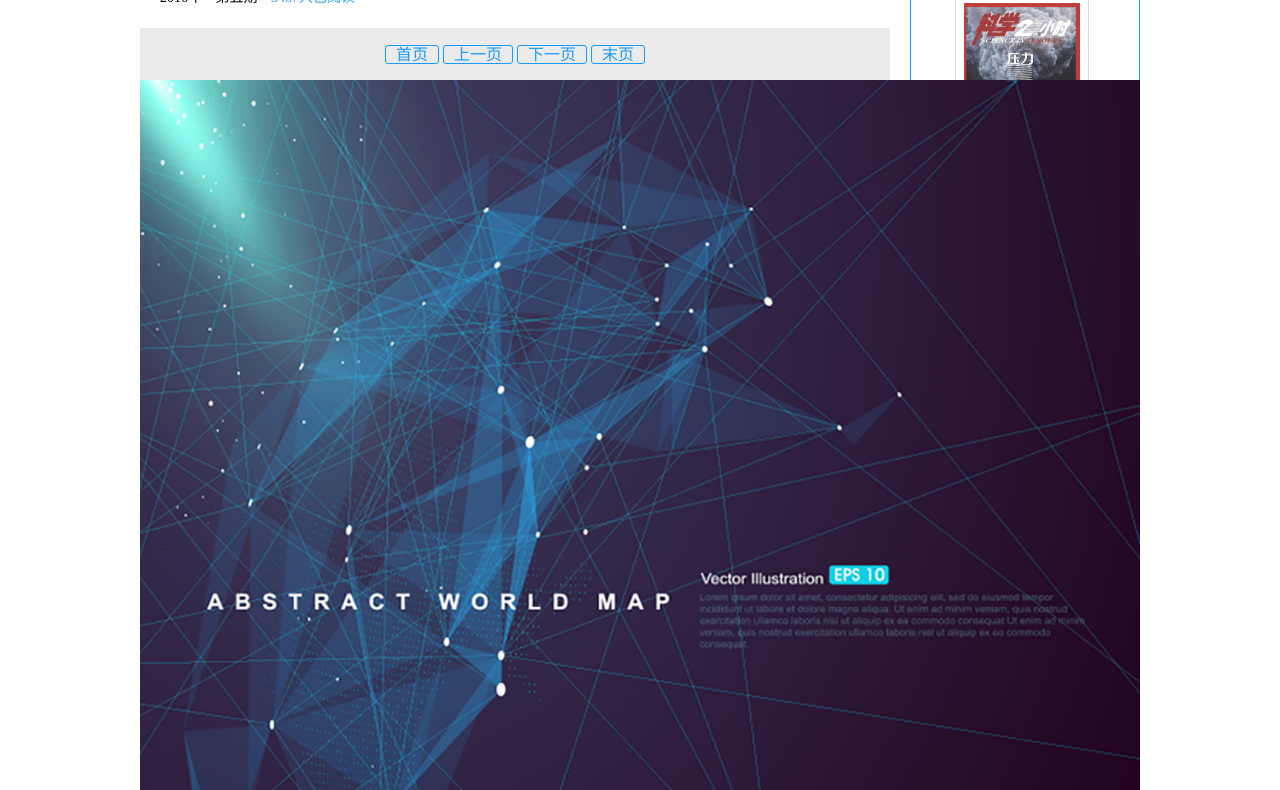
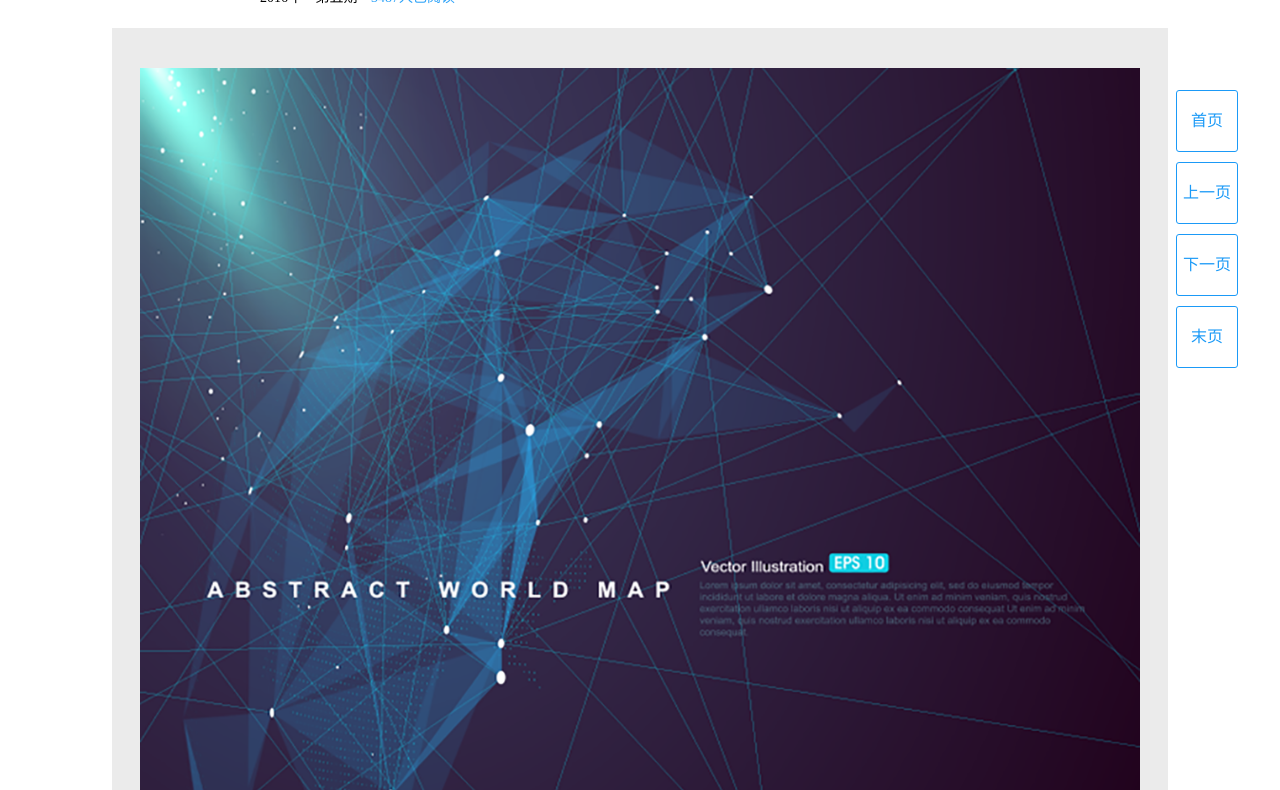
Before and after one commit to maybehowe/kx, a plain HTML site: page qikan/play.html in a window 1280 px wide. Shown: the part 72-862 px from the top of the page. Drawn offline with Linux system fonts and the light colour scheme.

Commit message:
play modify

```diff
--- a/css/shuji.css
+++ b/css/shuji.css
@@ -586,8 +586,11 @@ ul {
     width: 100%;
 }
 
+.palybook{
+    position: relative;
+}
 .play_wrap {
-    padding-bottom: 100px;
+    /*padding-bottom: 100px;*/
 }
 
 .play_top {
@@ -614,18 +617,34 @@ ul {
     /*width: 800px;*/
     padding-bottom: 44px;
     margin: 0 auto;
+    padding-top: 40px;
 }
-
+.nav_wrap{
+    position: fixed;
+    width: 1056px;
+    height: 100px;
+    top: 0;
+    left: 50%;
+    margin-left: -528px;
+}
 .nav {
+    position: absolute;
+    top: 150px;
+    right: -70px;
     height: 40px;
     text-align: center;
     padding-top: 12px;
 }
 
 .nav .bb-custom-icon {
-    height: 30px;
-    padding: 0 10px;
-    line-height: 30px;
+    display: block;
+    /*height: 30px;*/
+    height: 60px;
+    width: 60px;
+    margin-bottom: 10px;
+    /*padding: 0 10px;*/
+    line-height: 60px;
+    /*line-height: 30px;*/
     border-radius: 3px;
     border: 1px #1b9af7 solid;
     color: #1b9af7;
@@ -832,7 +851,7 @@ ul {
 
 .qikan_play .play_top,
 .qikan_play .play_content {
-    width: 750px;
+    /*width: 750px;*/
 }
 
 .qikan_play .play_name {
--- a/qikan/play.html
+++ b/qikan/play.html
@@ -11,8 +11,7 @@
 
 <body>
     <div class="main">
-        <div class="wrap qikan_play play_wrap">
-        <div class="wrap_l">
+        <div class="qikan_play play_wrap">
             <div class="play_top">
                 <div class="play_name">
                     <div class="play_qikan_name">抽象世界地图</div>
@@ -25,12 +24,6 @@
                 <div class="play_page">当前是第<span class="cur_page">1</span>页，共有<span class="all_page">200</span>页</div>
             </div>
             <div class="play_content">
-                <div class="nav">
-                    <a id="bb-nav-first" href="#" class="bb-custom-icon bb-custom-icon-first">首页</a>
-                    <a id="bb-nav-prev" href="#" class="bb-custom-icon bb-custom-icon-arrow-left">上一页</a>
-                    <a id="bb-nav-next" href="#" class="bb-custom-icon bb-custom-icon-arrow-right">下一页</a>
-                    <a id="bb-nav-last" href="#" class="bb-custom-icon bb-custom-icon-last">末页</a>
-                </div class="nav">
                 <div id="bb-bookblock" class="bb-bookblock">
                     <div class="bb-item">
                         <a href="####"><img src="../img/books/1.png" alt="image01" /></a>
@@ -50,71 +43,13 @@
                 </div>
             </div>
         </div>
-        <div class="wrap_r qikan qikan_his">
-            <div class="wrap_r_wrap">
-                    <div class="wrap_title">
-                        <div class="title_lbl">往期列表</div>
-                        <a class="more" href="####">更多</a>
-                    </div>
-                    <div class="wrap_content book">
-                        <ul class="tab_content">
-                            <li>
-                                <div class="p_img">
-                                    <i class="p_tip"></i>
-                                    <div class="i_img">
-                                        <a href="####" title="2016-5" target="_blank">
-                                            <img src="../img/qikan/kx-5.jpg" alt="">
-                                        </a>
-                                    </div>
-                                </div>
-                                <div class="p_name">
-                                    <a href="####" title="2016-5" target="_blank">第5期<span class="year">2016年</span></a>
-                                </div>
-                            </li>
-                            <li>
-                                <div class="p_img">
-                                    <i class="p_tip"></i>
-                                    <div class="i_img">
-                                        <a href="####" title="2016-4" target="_blank">
-                                            <img src="../img/qikan/kx-4.jpg" alt="">
-                                        </a>
-                                    </div>
-                                </div>
-                                <div class="p_name">
-                                    <a href="####" title="2016-4" target="_blank">第4期<span class="year">2016年</span></a>
-                                </div>
-                            </li>
-                            <li>
-                                <div class="p_img">
-                                    <i class="p_tip"></i>
-                                    <div class="i_img">
-                                        <a href="####" title="2016-3" target="_blank">
-                                            <img src="../img/qikan/kx-3.jpg" alt="">
-                                        </a>
-                                    </div>
-                                </div>
-                                <div class="p_name">
-                                    <a href="####" title="2016-3" target="_blank">第3期<span class="year">2016年</span></a>
-                                </div>
-                            </li>
-                            <li>
-                                <div class="p_img">
-                                    <i class="p_tip"></i>
-                                    <div class="i_img">
-                                        <a href="####" title="2016-2" target="_blank">
-                                            <img src="../img/qikan/kx-2.jpg" alt="">
-                                        </a>
-                                    </div>
-                                </div>
-                                <div class="p_name">
-                                    <a href="####" title="2016-2" target="_blank">第2期<span class="year">2016年</span></a>
-                                </div>
-                            </li>
-                        </ul>
-                    </div>
-                </div>
-        </div>
-
+        <div class="nav_wrap">
+            <div class="nav">
+                <a id="bb-nav-first" href="#" class="bb-custom-icon bb-custom-icon-first">首页</a>
+                <a id="bb-nav-prev" href="#" class="bb-custom-icon bb-custom-icon-arrow-left">上一页</a>
+                <a id="bb-nav-next" href="#" class="bb-custom-icon bb-custom-icon-arrow-right">下一页</a>
+                <a id="bb-nav-last" href="#" class="bb-custom-icon bb-custom-icon-last">末页</a>
+            </div class="nav">
         </div>
     </div>
     <script src="../js/jquery.js"></script>
@@ -122,7 +57,7 @@
     <script src="../js/bookblock.js"></script>
     <script src="../js/bookplay.js"></script>
     <script>
-        Page.init();
+    Page.init();
     </script>
 </body>
 
```
Also changed, not shown: shuji/play.html (+10 -8 lines).
